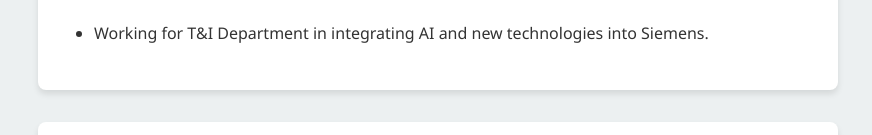
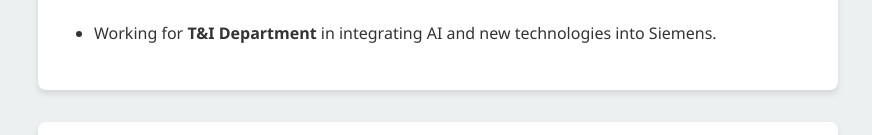
Before and after one commit to jaisheng-ong/jaisheng-ong-portfolio, a plain HTML site: page index.html in a window 1280 px wide. Shown: the part 1537-1672 px from the top of the page, without its empty margins (352-1224 px from the left). Drawn offline with Linux system fonts and the light colour scheme.

Commit message:
Fix broken HTML tag issue

```diff
--- a/index.html
+++ b/index.html
@@ -1535,7 +1535,7 @@
                     </div>
                     <div class="experience-content">
                         <ul>
-                            <li>Working for </strong>T&I Department</strong> in integrating AI and new technologies into Siemens.</li>
+                            <li>Working for <strong>T&amp;I Department</strong> in integrating AI and new technologies into Siemens.</li>
                         </ul>
                     </div>
                 </div>
```
